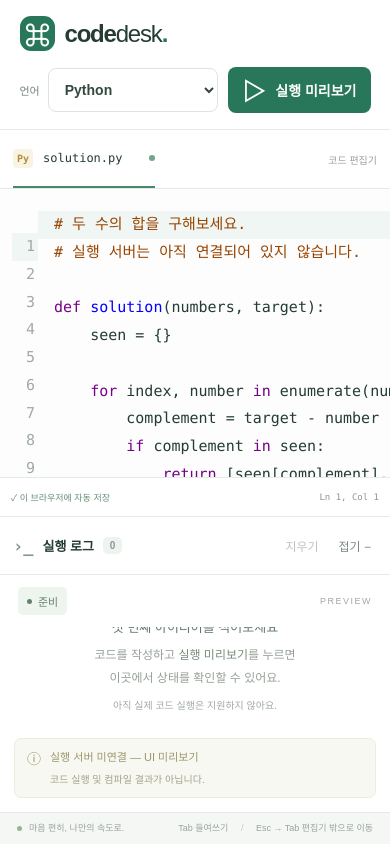
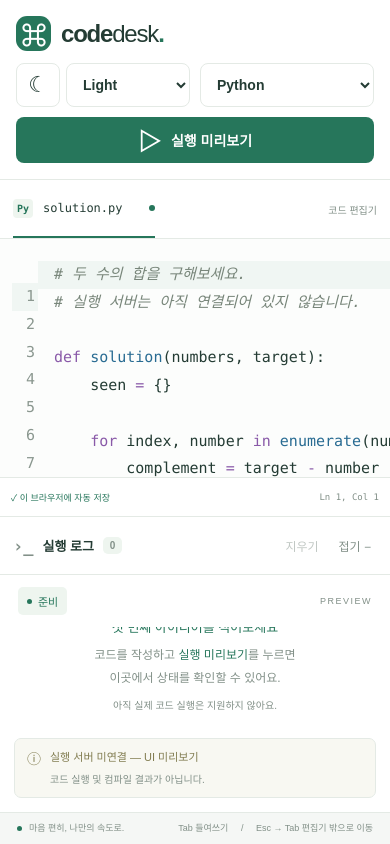
Before and after one commit to Ueng123/code-desk, a Next.js app: page / in a window 390 px wide. Built offline with nearby package versions, Linux system fonts and the light colour scheme.

Commit message:
Add persistent editor themes and suppress browser save shortcut

```diff
--- a/app/globals.css
+++ b/app/globals.css
@@ -5,6 +5,22 @@
   --muted: #829088;
   --line: #e4eae5;
   --green: #26765b;
+  color-scheme: light;
+  --editor-bg: #fcfdfc;
+  --editor-gutter: #8a978f;
+  --editor-caret: #167660;
+  --editor-active: #f0f6f3;
+  --editor-selection: #d4e9df;
+  --editor-match: #d5ecdf;
+  --soft: #eef5ef;
+  --accent-text: #26765b;
+  --accent-ink: #fff;
+  --notice: #f8f8f2;
+  --notice-text: #817c50;
+  --warning: #977429;
+  --warning-bg: #faf5e7;
+  --error: #b65448;
+  --error-bg: #fff0ec;
   --font-mono: "SFMono-Regular", Consolas, "Liberation Mono", monospace;
 }
 * {
@@ -54,7 +70,7 @@ a {
 .topbar {
   min-height: 88px;
   padding: 18px 4%;
-  background: #fff;
+  background: var(--surface);
   border-bottom: 1px solid var(--line);
   display: flex;
   align-items: center;
@@ -74,8 +90,8 @@ a {
   width: 35px;
   height: 35px;
   border-radius: 11px;
-  background: #28775b;
-  color: white;
+  background: var(--green);
+  color: var(--accent-ink);
   font-size: 25px;
   letter-spacing: 0;
 }
@@ -88,7 +104,7 @@ a {
 .workspace-label {
   border-left: 1px solid var(--line);
   padding-left: 26px;
-  color: #7b8982;
+  color: var(--muted);
   font-size: 13px;
 }
 .toolbar {
@@ -103,23 +119,23 @@ a {
   gap: 12px;
 }
 .language-control label {
-  color: #75847b;
+  color: var(--muted);
   font-size: 12px;
 }
 select {
   min-width: 125px;
-  border: 1px solid #dce4dd;
+  border: 1px solid var(--line);
   border-radius: 8px;
-  background: #fff;
-  color: #34483e;
+  background: var(--surface);
+  color: var(--ink);
   padding: 0 12px;
   font-weight: 600;
 }
 .run-button {
   border: 0;
   border-radius: 8px;
-  background: #28775b;
-  color: white;
+  background: var(--green);
+  color: var(--accent-ink);
   padding: 0 21px;
   display: flex;
   align-items: center;
@@ -128,7 +144,7 @@ select {
   font-weight: 600;
 }
 .run-button:hover:not(:disabled) {
-  background: #1d6048;
+  background: var(--accent-text);
 }
 .run-button > span {
   font-size: 23px;
@@ -182,15 +198,15 @@ main {
   display: flex;
   align-items: center;
   gap: 10px;
-  border-bottom: 2px solid #46886a;
+  border-bottom: 2px solid var(--green);
   font-family: var(--font-mono);
   font-size: 12px;
 }
 .file-icon {
   font-size: 10px;
   font-weight: 700;
-  color: #b28e3c;
-  background: #f9f3e2;
+  color: var(--accent-text);
+  background: var(--soft);
   border-radius: 4px;
   padding: 4px;
 }
@@ -198,17 +214,17 @@ main {
   width: 6px;
   height: 6px;
   border-radius: 50%;
-  background: #74a58a;
+  background: var(--accent-text);
   margin-left: 16px;
 }
 .editor-label {
   font-size: 11px;
-  color: #98a299;
+  color: var(--muted);
 }
 .editor-content {
   flex: 1;
   min-height: 0;
-  background: #fcfdfc;
+  background: var(--editor-bg);
   overflow: hidden;
 }
 .editor-host {
@@ -227,7 +243,7 @@ main {
   gap: 10px;
   padding: 8px 17px;
   font-size: 10px;
-  color: #8b978f;
+  color: var(--muted);
 }
 .editor-status > div {
   display: flex;
@@ -235,10 +251,10 @@ main {
   font-family: var(--font-mono);
 }
 .save-status {
-  color: #698c76;
+  color: var(--accent-text);
 }
 .save-warning {
-  color: #a76924;
+  color: var(--warning);
 }
 .logs-panel {
   border-left: 1px solid var(--line);
@@ -260,11 +276,11 @@ main {
 .logs-header h2 > span:first-child {
   font-family: var(--font-mono);
   font-size: 17px;
-  color: #83958a;
+  color: var(--muted);
 }
 .log-count {
-  background: #eff3ef;
-  color: #8a978c;
+  background: var(--soft);
+  color: var(--muted);
   border-radius: 5px;
   font-size: 10px;
   min-width: 19px;
@@ -279,13 +295,13 @@ main {
 .collapse-button {
   border: 0;
   background: transparent;
-  color: #7a887f;
+  color: var(--muted);
   font-size: 12px;
   padding: 0 6px;
 }
 .clear-button:hover:not(:disabled),
 .collapse-button:hover {
-  background: #f1f5f1;
+  background: var(--soft);
 }
 .collapse-button {
   display: none;
@@ -305,15 +321,15 @@ main {
 .log-state > span:last-child {
   font-size: 9px;
   letter-spacing: 1.5px;
-  color: #a0aaa2;
+  color: var(--muted);
 }
 .status-pill {
   display: inline-flex;
   align-items: center;
   gap: 6px;
   font-size: 11px;
-  color: #668170;
-  background: #eef5ef;
+  color: var(--accent-text);
+  background: var(--soft);
   border-radius: 5px;
   padding: 6px 9px;
 }
@@ -324,12 +340,12 @@ main {
   border-radius: 50%;
 }
 .status-pill.running {
-  color: #977429;
-  background: #faf5e7;
+  color: var(--warning);
+  background: var(--warning-bg);
 }
 .status-pill.error {
-  color: #b65448;
-  background: #fff0ec;
+  color: var(--error);
+  background: var(--error-bg);
 }
 .log-body {
   flex: 1;
@@ -354,10 +370,10 @@ main {
   height: 57px;
   display: grid;
   place-items: center;
-  background: #f4f7f2;
-  border: 1px solid #e5ece2;
+  background: var(--soft);
+  border: 1px solid var(--line);
   border-radius: 16px;
-  color: #98ad96;
+  color: var(--accent-text);
   transform: rotate(-5deg);
   margin-bottom: 10px;
 }
@@ -365,37 +381,37 @@ main {
   font-size: 13px;
   font-weight: 500;
   margin: 13px 0;
-  color: #62796a;
+  color: var(--accent-text);
 }
 .empty-logs p {
   font-size: 12px;
-  color: #96a097;
+  color: var(--muted);
   line-height: 1.9;
   margin: 0;
 }
 .empty-logs strong {
   font-weight: 500;
-  color: #758d7a;
+  color: var(--accent-text);
 }
 .empty-divider {
   width: 24px;
   height: 1px;
-  background: #e4eae3;
+  background: var(--line);
   margin: 22px 0 15px;
 }
 .empty-logs .empty-note {
   font-size: 10px;
-  color: #a2aba2;
+  color: var(--muted);
 }
 .preview-notice {
   margin: 0 14px 14px;
   display: flex;
   gap: 9px;
-  background: #f8f8f2;
-  border: 1px solid #ececdf;
+  background: var(--notice);
+  border: 1px solid var(--line);
   border-radius: 7px;
   padding: 13px 11px;
-  color: #9c966c;
+  color: var(--notice-text);
 }
 .preview-notice strong {
   font-size: 11px;
@@ -404,7 +420,7 @@ main {
 }
 .preview-notice p {
   font-size: 10px;
-  color: #a4a18c;
+  color: var(--muted);
   margin: 5px 0 0;
   line-height: 1.6;
 }
@@ -420,26 +436,26 @@ main {
 }
 .entry-label {
   font-size: 11px;
-  color: #5c886d;
+  color: var(--accent-text);
 }
 .log-entry time {
   font-family: var(--font-mono);
   font-size: 10px;
-  color: #99a59d;
+  color: var(--muted);
 }
 .log-entry p {
   white-space: pre-wrap;
   overflow-wrap: anywhere;
   font-size: 12px;
   line-height: 1.9;
-  color: #718079;
+  color: var(--muted);
   margin: 10px 0 0;
 }
 .log-entry.error .entry-label {
-  color: #b65448;
+  color: var(--error);
 }
 .log-entry.running .entry-label {
-  color: #977429;
+  color: var(--warning);
 }
 .workspace-footer {
   display: flex;
@@ -450,7 +466,7 @@ main {
   border-top: 1px solid var(--line);
   flex-shrink: 0;
   font-size: 10px;
-  color: #98a49a;
+  color: var(--muted);
   line-height: 1.7;
 }
 .workspace-footer > span:first-child {
@@ -461,12 +477,12 @@ main {
 .footer-dot {
   height: 5px;
   width: 5px;
-  background: #9db299;
+  background: var(--accent-text);
   border-radius: 50%;
 }
 .footer-separator {
   margin: 0 10px;
-  color: #c1c9c0;
+  color: var(--muted);
 }
 @media (min-width: 1600px) {
   body {
@@ -598,3 +614,133 @@ main {
     transition: none !important;
   }
 }
+
+:root[data-theme="dark"],
+:root[data-theme="rider-dark"],
+:root[data-theme="dracula"] {
+  color-scheme: dark;
+  --background: #202724;
+  --surface: #252e29;
+  --ink: #d6e4dc;
+  --muted: #a0b2a7;
+  --line: #3c4941;
+  --green: #477f66;
+  --accent-text: #a1d6b7;
+  --accent-ink: #fff;
+  --soft: #303e35;
+  --editor-bg: #1f2722;
+  --editor-gutter: #8fa397;
+  --editor-caret: #a1d6b7;
+  --editor-active: #2b382f;
+  --editor-selection: #3d5a48;
+  --editor-match: #3d5a48;
+  --notice: #343429;
+  --notice-text: #d4cba1;
+  --warning: #e1c576;
+  --warning-bg: #3c3525;
+  --error: #ffaaa0;
+  --error-bg: #432d2d;
+}
+:root[data-theme="rider-dark"] {
+  --background: #1e1f22;
+  --surface: #2b2d30;
+  --ink: #bcbec4;
+  --muted: #a0a4ae;
+  --line: #43454a;
+  --green: #3b659c;
+  --accent-text: #8db4f2;
+  --soft: #353b47;
+  --editor-bg: #1e1f22;
+  --editor-gutter: #8b8d98;
+  --editor-caret: #bcbec4;
+  --editor-active: #292b30;
+  --editor-selection: #2e436e;
+  --editor-match: #3b514d;
+  --notice: #33312b;
+}
+:root[data-theme="dracula"] {
+  --background: #282a36;
+  --surface: #303240;
+  --ink: #f8f8f2;
+  --muted: #a6afd3;
+  --line: #4b4e65;
+  --green: #7255a5;
+  --accent-text: #c9a6ff;
+  --soft: #3c3d52;
+  --editor-bg: #282a36;
+  --editor-gutter: #929bc2;
+  --editor-caret: #f8f8f2;
+  --editor-active: #343746;
+  --editor-selection: #44475a;
+  --editor-match: #51536b;
+  --notice: #383644;
+  --notice-text: #f1e6ad;
+}
+.theme-control {
+  display: flex;
+  align-items: center;
+  gap: 6px;
+}
+.mode-button {
+  border: 1px solid var(--line);
+  border-radius: 8px;
+  background: var(--surface);
+  color: var(--ink);
+  min-width: 44px;
+  font-size: 22px;
+}
+.theme-control select {
+  min-width: 128px;
+}
+.visually-hidden {
+  position: absolute;
+  width: 1px;
+  height: 1px;
+  padding: 0;
+  margin: -1px;
+  overflow: hidden;
+  clip-path: inset(50%);
+  white-space: nowrap;
+  border: 0;
+}
+@media (max-width: 900px) {
+  .topbar {
+    gap: 12px;
+    padding-inline: 16px;
+  }
+  .toolbar {
+    gap: 10px;
+    flex-wrap: wrap;
+  }
+  .language-control {
+    gap: 6px;
+  }
+}
+@media (max-width: 640px) {
+  .topbar {
+    flex-wrap: wrap;
+  }
+  .toolbar {
+    width: 100%;
+  }
+  .theme-control {
+    flex: 1;
+  }
+  .theme-control select {
+    min-width: 100px;
+    width: 100%;
+  }
+  .language-control {
+    flex: 1;
+  }
+  .language-control label {
+    display: none;
+  }
+  .language-control select {
+    min-width: 85px;
+    width: 100%;
+  }
+  .run-button {
+    flex: 1 0 100%;
+  }
+}
--- a/components/code-editor.tsx
+++ b/components/code-editor.tsx
@@ -1,7 +1,7 @@
 "use client";
 
 import { useEffect, useRef } from "react";
-import { EditorState } from "@codemirror/state";
+import { Compartment, EditorState } from "@codemirror/state";
 import {
   EditorView,
   keymap,
@@ -22,27 +22,59 @@ import {
   indentUnit,
   StreamLanguage,
   syntaxHighlighting,
-  defaultHighlightStyle,
+  HighlightStyle,
 } from "@codemirror/language";
 import { closeBrackets, closeBracketsKeymap } from "@codemirror/autocomplete";
 import { python } from "@codemirror/lang-python";
 import { csharp } from "@codemirror/legacy-modes/mode/clike";
+import { tags } from "@lezer/highlight";
+import { syntaxPalettes, type Theme } from "@/lib/themes";
 import type { Language } from "@/lib/languages";
 
 interface Props {
   language: Language;
+  theme: Theme;
   initialCode: string;
   onChange: (code: string) => void;
   onCursor: (line: number, column: number) => void;
 }
 
+function editorAppearance(theme: Theme) {
+  const palette = syntaxPalettes[theme];
+  return [
+    EditorView.theme({}, { dark: theme !== "light" }),
+    syntaxHighlighting(
+      HighlightStyle.define([
+        { tag: tags.keyword, color: palette.keyword },
+        { tag: [tags.string, tags.regexp], color: palette.string },
+        { tag: [tags.number, tags.bool, tags.null], color: palette.number },
+        { tag: tags.comment, color: palette.comment, fontStyle: "italic" },
+        { tag: tags.function(tags.variableName), color: palette.function },
+        {
+          tag: [tags.typeName, tags.className, tags.namespace],
+          color: palette.type,
+        },
+        {
+          tag: [tags.variableName, tags.propertyName],
+          color: palette.variable,
+        },
+        { tag: tags.operator, color: palette.keyword },
+      ]),
+    ),
+  ];
+}
+
 // Parent keys this component by language, preserving each document independently.
 export function CodeEditor({
   language,
+  theme,
   initialCode,
   onChange,
   onCursor,
 }: Props) {
+  const viewRef = useRef<EditorView | null>(null);
+  const appearance = useRef(new Compartment());
+  const initialTheme = useRef(theme);
   const host = useRef<HTMLDivElement>(null);
   const callbacks = useRef({ onChange, onCursor });
   useEffect(() => {
@@ -64,7 +96,7 @@ export function CodeEditor({
           closeBrackets(),
           indentOnInput(),
           indentUnit.of("    "),
-          syntaxHighlighting(defaultHighlightStyle),
+          appearance.current.of(editorAppearance(initialTheme.current)),
           language === "python" ? python() : StreamLanguage.define(csharp),
           keymap.of([
             ...closeBracketsKeymap,
@@ -89,7 +121,12 @@ export function CodeEditor({
             }
           }),
           EditorView.theme({
-            "&": { height: "100%", fontSize: "15px" },
+            "&": {
+              height: "100%",
+              fontSize: "15px",
+              backgroundColor: "var(--editor-bg)",
+              color: "var(--ink)",
+            },
             ".cm-scroller": {
               overflow: "auto",
               fontFamily: "var(--font-mono)",
@@ -98,32 +135,43 @@ export function CodeEditor({
             ".cm-content": {
               padding: "22px 0",
               minHeight: "100%",
-              caretColor: "#167660",
+              caretColor: "var(--editor-caret)",
             },
             ".cm-line": { padding: "0 24px 0 16px" },
             ".cm-gutters": {
-              background: "#fcfdfc",
-              color: "#a0aaa6",
+              background: "var(--editor-bg)",
+              color: "var(--editor-gutter)",
               border: "none",
               padding: "22px 0 22px 12px",
             },
-            ".cm-activeLine, .cm-activeLineGutter": { background: "#f0f6f3" },
+            ".cm-activeLine, .cm-activeLineGutter": {
+              background: "var(--editor-active)",
+            },
             "&.cm-focused": { outline: "none" },
             "&.cm-focused .cm-selectionBackground, .cm-selectionBackground": {
-              background: "#d4e9df",
+              background: "var(--editor-selection)",
             },
             ".cm-matchingBracket": {
-              background: "#d5ecdf",
-              outline: "1px solid #82b89c",
+              background: "var(--editor-match)",
+              outline: "1px solid var(--green)",
             },
           }),
         ],
       }),
     });
+    viewRef.current = view;
     callbacks.current.onCursor(1, 1);
-    return () => view.destroy();
+    return () => {
+      viewRef.current = null;
+      view.destroy();
+    };
     // The initial document is read only when this language's editor mounts.
     // eslint-disable-next-line react-hooks/exhaustive-deps
   }, [language]);
+  useEffect(() => {
+    viewRef.current?.dispatch({
+      effects: appearance.current.reconfigure(editorAppearance(theme)),
+    });
+  }, [theme]);
   return <div className="editor-host" ref={host} />;
 }
--- a/components/workspace.tsx
+++ b/components/workspace.tsx
@@ -4,6 +4,12 @@ import { useEffect, useRef, useState } from "react";
 import { CodeEditor } from "./code-editor";
 import { languages, type Language } from "@/lib/languages";
 import { runCode } from "@/lib/run-code";
+import {
+  isTheme,
+  themeStorageKey,
+  type Theme,
+  type DarkTheme,
+} from "@/lib/themes";
 
 type Status = "ready" | "running" | "completed" | "error";
 type Entry = { id: number; time: string; status: Status; message: string };
@@ -16,6 +22,8 @@ const statusLabels: Record<Status, string> = {
 const storageKey = (language: Language) => `code-desk:v1:${language}`;
 
 export function Workspace() {
+  const [theme, setTheme] = useState<Theme>("light");
+  const lastDarkTheme = useRef<DarkTheme>("rider-dark");
   const [language, setLanguage] = useState<Language>("python");
   const [documents, setDocuments] = useState({
     python: languages.python.sample,
@@ -44,6 +52,45 @@ export function Workspace() {
     }
     setLoaded(true);
   }, []);
+
+  useEffect(() => {
+    try {
+      const stored = localStorage.getItem(themeStorageKey);
+      const restored = isTheme(stored)
+        ? stored
+        : window.matchMedia("(prefers-color-scheme: dark)").matches
+          ? "rider-dark"
+          : "light";
+      setTheme(restored);
+      document.documentElement.dataset.theme = restored;
+      if (restored !== "light") lastDarkTheme.current = restored;
+    } catch {
+      /* Theme remains usable when storage is unavailable. */
+    }
+    function preventBrowserSave(event: KeyboardEvent) {
+      if (
+        (event.ctrlKey || event.metaKey) &&
+        event.code === "KeyS" &&
+        !event.altKey
+      ) {
+        event.preventDefault();
+      }
+    }
+    window.addEventListener("keydown", preventBrowserSave, true);
+    return () =>
+      window.removeEventListener("keydown", preventBrowserSave, true);
+  }, []);
+
+  function changeTheme(next: Theme) {
+    setTheme(next);
+    document.documentElement.dataset.theme = next;
+    if (next !== "light") lastDarkTheme.current = next;
+    try {
+      localStorage.setItem(themeStorageKey, next);
+    } catch {
+      /* Keep theme in memory. */
+    }
+  }
 
   useEffect(() => {
     if (logBody.current)
@@ -113,6 +160,35 @@ export function Workspace() {
         </a>
         <span className="workspace-label">나만의 풀이 공간</span>
         <div className="toolbar">
+          <div className="theme-control">
+            <button
+              className="mode-button"
+              aria-label={
+                theme === "light" ? "다크 모드로 전환" : "라이트 모드로 전환"
+              }
+              onClick={() =>
+                changeTheme(theme === "light" ? lastDarkTheme.current : "light")
+              }
+            >
+              {theme === "light" ? "☾" : "☀"}
+            </button>
+            <label className="visually-hidden" htmlFor="theme">
+              화면 테마
+            </label>
+            <select
+              id="theme"
+              value={theme}
+              onChange={(event) => {
+                if (isTheme(event.target.value))
+                  changeTheme(event.target.value);
+              }}
+            >
+              <option value="light">Light</option>
+              <option value="dark">Dark</option>
+              <option value="rider-dark">Rider Dark</option>
+              <option value="dracula">Dracula</option>
+            </select>
+          </div>
           <div className="language-control">
             <label htmlFor="language">언어</label>
             <select
@@ -154,6 +230,7 @@ export function Workspace() {
                 <CodeEditor
                   key={language}
                   language={language}
+                  theme={theme}
                   initialCode={documents[language]}
                   onChange={updateCode}
                   onCursor={(line, column) => setCursor({ line, column })}
--- /dev/null
+++ b/lib/themes.ts
@@ -0,0 +1,51 @@
+export type Theme = "light" | "dark" | "rider-dark" | "dracula";
+export type DarkTheme = Exclude<Theme, "light">;
+export const themeStorageKey = "code-desk:v1:theme";
+export function isTheme(value: unknown): value is Theme {
+  return (
+    value === "light" ||
+    value === "dark" ||
+    value === "rider-dark" ||
+    value === "dracula"
+  );
+}
+
+// Palettes inspired by Rider Dark and Dracula, shared by Python and C#.
+export const syntaxPalettes = {
+  light: {
+    keyword: "#8959a8",
+    string: "#427738",
+    number: "#9c5d19",
+    comment: "#778579",
+    function: "#286b92",
+    type: "#986b24",
+    variable: "#243c34",
+  },
+  dark: {
+    keyword: "#c792ea",
+    string: "#c3e88d",
+    number: "#f7b777",
+    comment: "#82978d",
+    function: "#82aaff",
+    type: "#ffcb6b",
+    variable: "#d6e4dc",
+  },
+  "rider-dark": {
+    keyword: "#6c95eb",
+    string: "#c9a26d",
+    number: "#ed94c0",
+    comment: "#85c46c",
+    function: "#39cc9b",
+    type: "#c191ff",
+    variable: "#bcbec4",
+  },
+  dracula: {
+    keyword: "#ff79c6",
+    string: "#f1fa8c",
+    number: "#bd93f9",
+    comment: "#8796c6",
+    function: "#50fa7b",
+    type: "#8be9fd",
+    variable: "#f8f8f2",
+  },
+} satisfies Record<Theme, Record<string, string>>;
--- a/package.json
+++ b/package.json
@@ -16,6 +16,7 @@
     "@codemirror/legacy-modes": "^6.5.5",
     "@codemirror/state": "^6.7.6",
     "@codemirror/view": "^6.43.15",
+    "@lezer/highlight": "^1.2.5",
     "next": "^16.4.3",
     "react": "^19.3.1",
     "react-dom": "^19.3.1"
```
Also changed, not shown: 2 other files (tests, documents, lock files or other folders).
